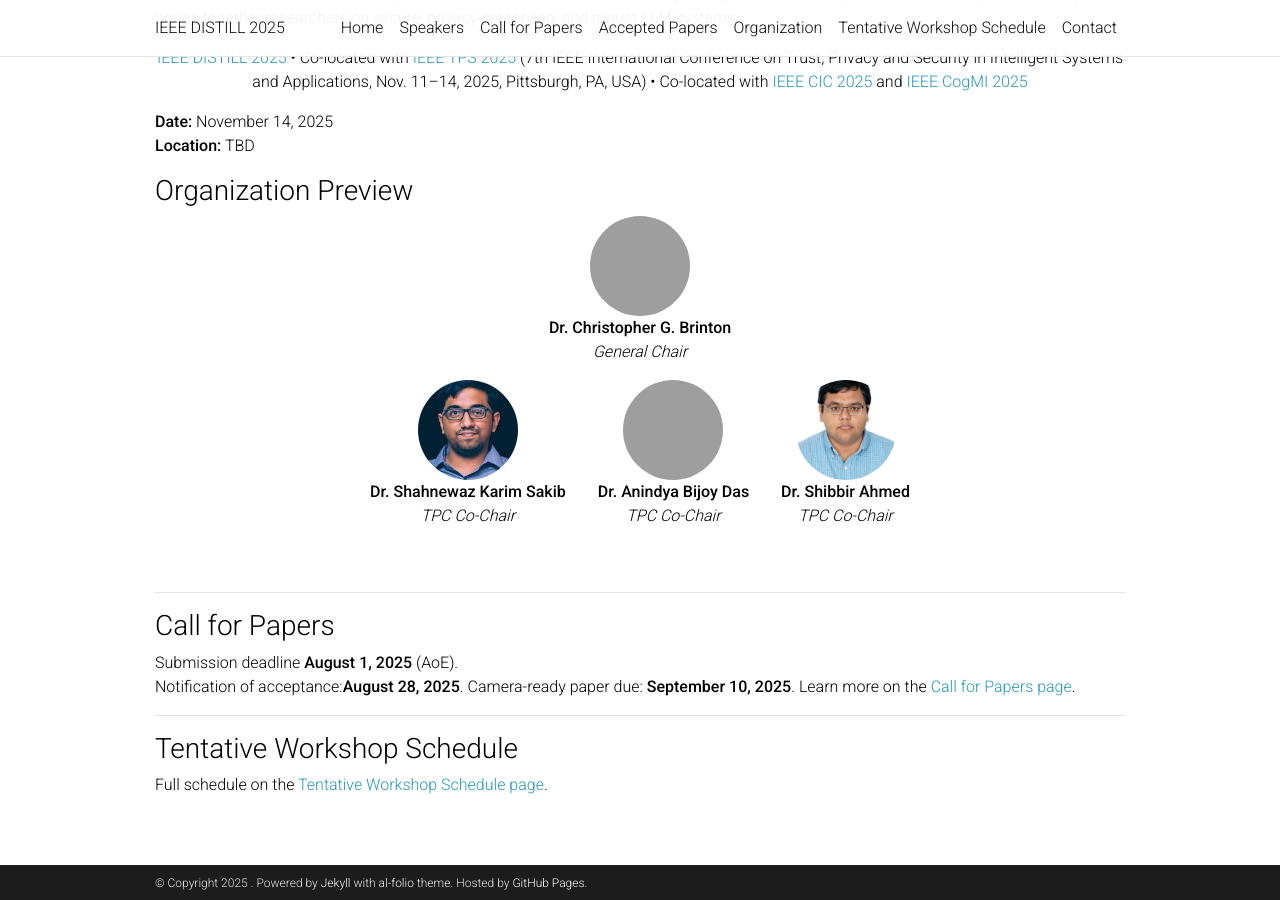
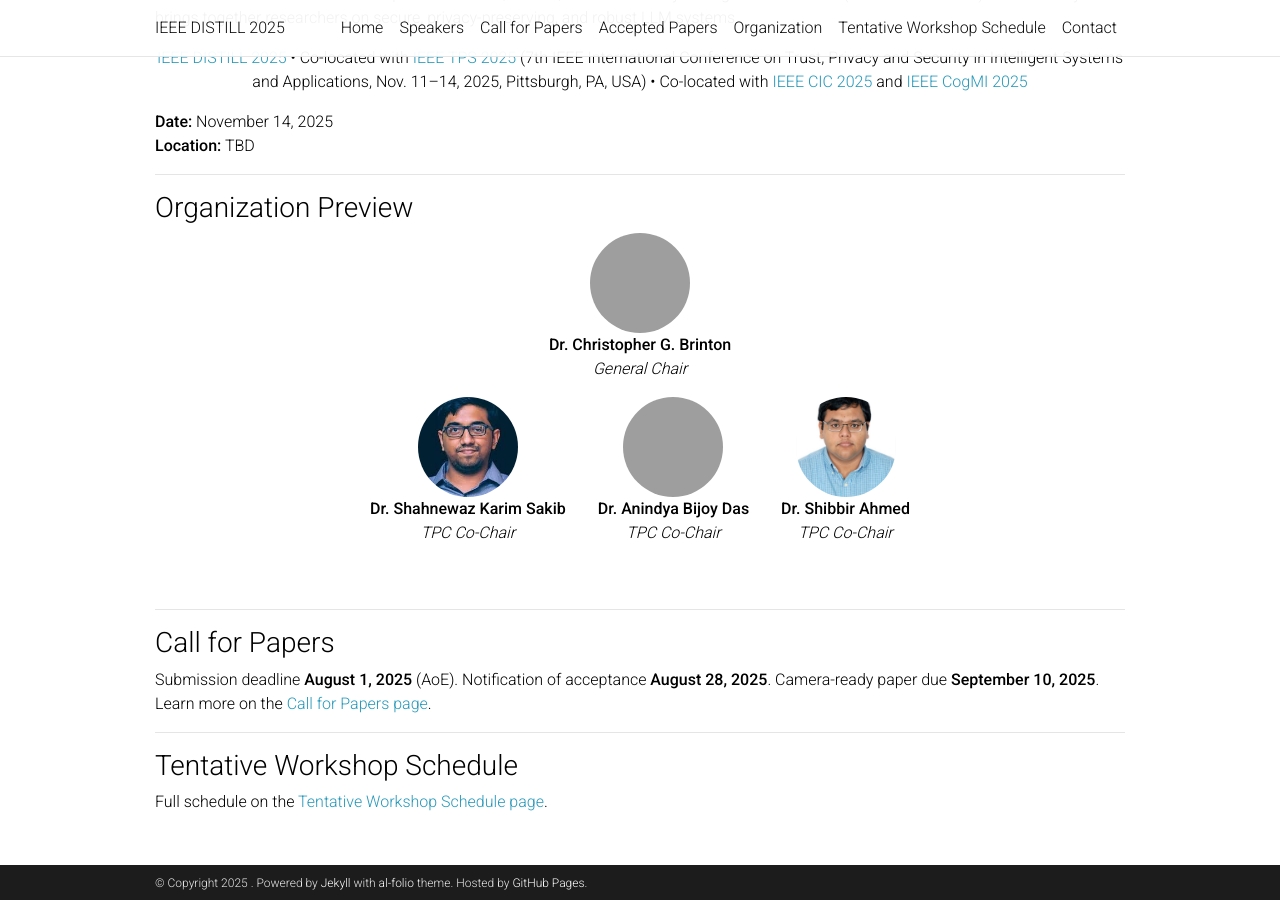
Before and after one commit to ieeedistill/ieeedistill.github.io, a Jekyll site: the page built from _pages/home.md, in a window 1280 px wide and 900 px high, scrolled down 668 px, cut to the strip 0-900 px from the top of the window. Built offline with Jekyll 4.4.1, drawn with Linux system fonts in a browser that asks for light colours; comment, search, counter and statistics services are not loaded; a style sheet for code colours, icons or effects is not loaded; grey boxes are pictures that could not be loaded.

```diff
--- a/_pages/home.md
+++ b/_pages/home.md
@@ -40,6 +40,8 @@ Welcome to the 1st IEEE Workshop on Distributed, Secure, and Trustworthy Intelli
 
 **Date:** November 14, 2025
 **Location:** TBD
+
+---
 
 ### Organization Preview
 
@@ -85,8 +87,8 @@ Welcome to the 1st IEEE Workshop on Distributed, Secure, and Trustworthy Intelli
 ### Call for Papers
 
 Submission deadline **August 1, 2025** (AoE).
-Notification of acceptance:**August 28, 2025**.
-Camera-ready paper due: **September 10, 2025**.
+Notification of acceptance **August 28, 2025**.
+Camera-ready paper due **September 10, 2025**.
 Learn more on the [Call for Papers page]({{ '/call-for-papers/' | relative_url }}).
 
 ---
```
